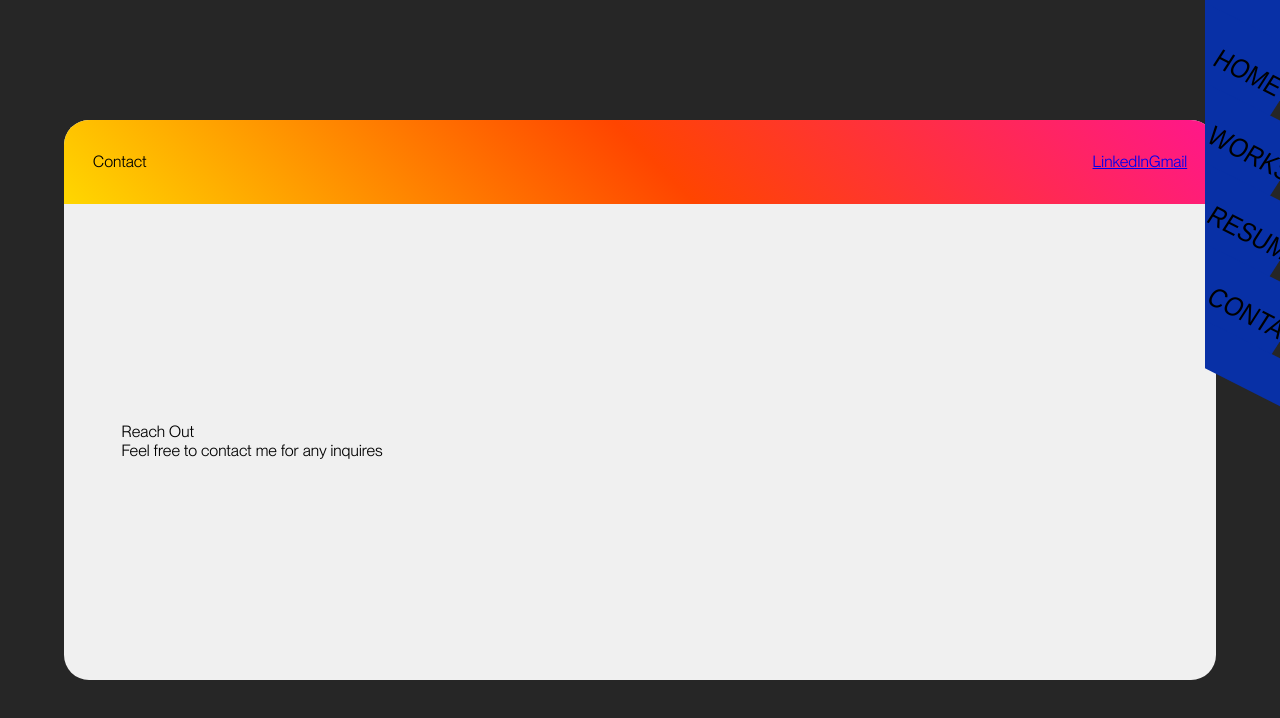
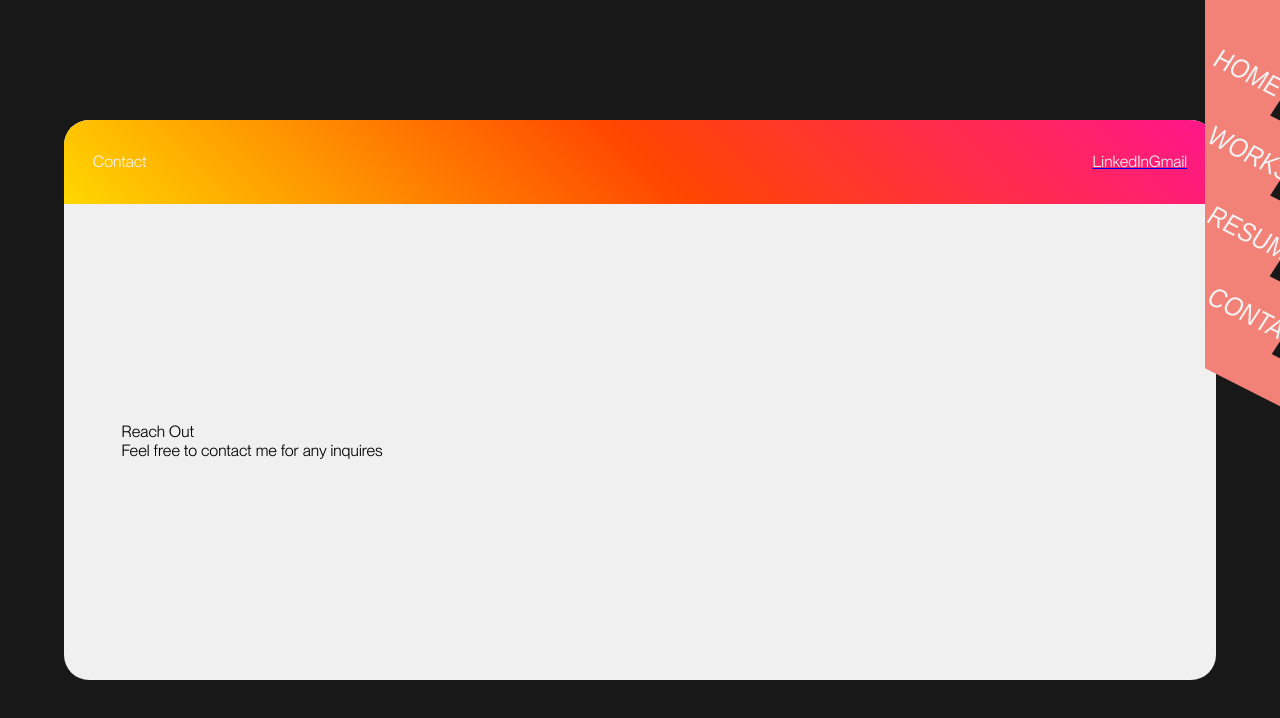
Before and after one commit to kevin21018212/PortfolioV3, a Next.js app: page /contact in a window 1280 px wide. Shown: the top 718 px of the page. Built offline with nearby package versions, Linux system fonts and the light colour scheme.

Commit message:
landing page colors rewrite

```diff
--- a/app/global/navbar.css
+++ b/app/global/navbar.css
@@ -11,14 +11,14 @@
   z-index: 2;
 }
 .navbar p {
-  font-family: 'Neue Montreal', sans-serif;
+  font-family: "Neue Montreal", sans-serif;
   font-size: 2vw;
 }
 
 .red-rectangle {
   width: 100%;
   height: 30px;
-  background-color: #0830a6;
+  background-color: #f28177;
 }
 
 .red-triangle {
@@ -26,14 +26,14 @@
   height: 0;
   border-style: solid;
   border-width: 0 100px 25px 0;
-  border-color: transparent #0830a6 transparent transparent;
+  border-color: transparent #f28177 transparent transparent;
 }
 
 .link,
 .first-link {
   width: 190%;
   box-sizing: border-box;
-  background-color: #0830a6;
+  background-color: #f28177;
   transform-origin: top right;
   padding-left: 70%;
   margin-left: -39px;
@@ -48,7 +48,7 @@
 .empty-rhombus {
   width: 180%;
   box-sizing: border-box;
-  background-color: #0830a6;
+  background-color: #f28177;
   padding: 20px;
   transition: background-color 0.3s ease;
   transform-origin: top right;
@@ -58,7 +58,7 @@
 
 .link:hover,
 .first-link:hover {
-  background-color: #041A59;
+  background-color: #f26e50;
   padding-left: 45%;
   transform: skew(-10deg) rotate(25deg) translate(10px, -10px);
 }
--- a/app/globals.css
+++ b/app/globals.css
@@ -5,7 +5,7 @@
 }
 
 body {
-  background-color: #262626;
+  background-color: #181818;
   height: 100vh;
   width: 100%;
   padding: 0;
@@ -14,19 +14,22 @@ body {
 
 p {
   font-family: 'Neue Montreal Book', sans-serif;
+  color: #f2f2f2;
 }
 
 
 h1, h2 {
-  font-family: 'GT America Extended Black', sans-serif;
+  font-family: 'GT America Expanded Black', sans-serif;
 }
 
 
 h3, h4 {
   font-family: 'Neue Montreal Bold', sans-serif;
+  color: #262626;;
 }
 
 
 h5, h6 {
   font-family: 'Neue Montreal Semibold', sans-serif;
+  color: #262626;
 }
--- a/app/homepage/css/projects/projectinfomobile.module.css
+++ b/app/homepage/css/projects/projectinfomobile.module.css
@@ -5,13 +5,12 @@
   color: #0a0a0a;
 }
 .title h1 {
-  font-family: "GT-America-Bold";
   font-size: 8vw;
   margin: 0;
 }
-.title p {
-  font-family: "GT-America-Bold";
-  font-size: 3vw;
+.title h3 {
+  font-family: "Monument Grotesk Regular";
+  font-size: 3.5vw;
   margin: 0;
 }
 /*Left Side*/
@@ -23,7 +22,6 @@
   width: 50%;
   text-align: left;
   padding: 5%;
-  color: white;
 }
 
 /*Right Side*/
@@ -33,6 +31,11 @@
 }
 
 .image {
-  height: 50%;
-  background: -webkit-linear-gradient(45deg, #ffd700, #ff4500, #ff1493);
+  height: 75%;
+  background: -webkit-linear-gradient(45deg, #2B76D8,  #f277B0);
 }
+.about p{
+  font-family: 'Monument Grotesk Regular', sans-serif;
+  letter-spacing: 2px;
+  font-weight: 100;
+}
```
Also changed, not shown: app/homepage/components/newprojects/mobile/projectinfomobile.tsx (+5 -3 lines).
